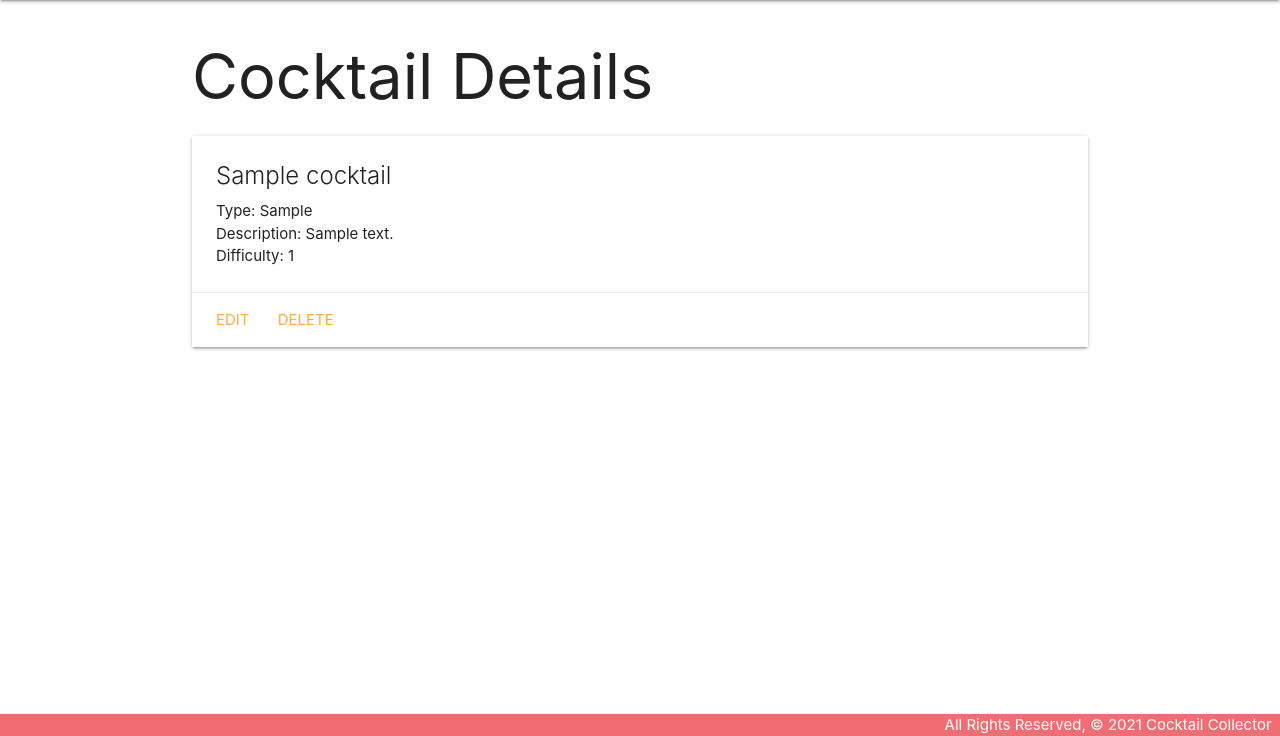
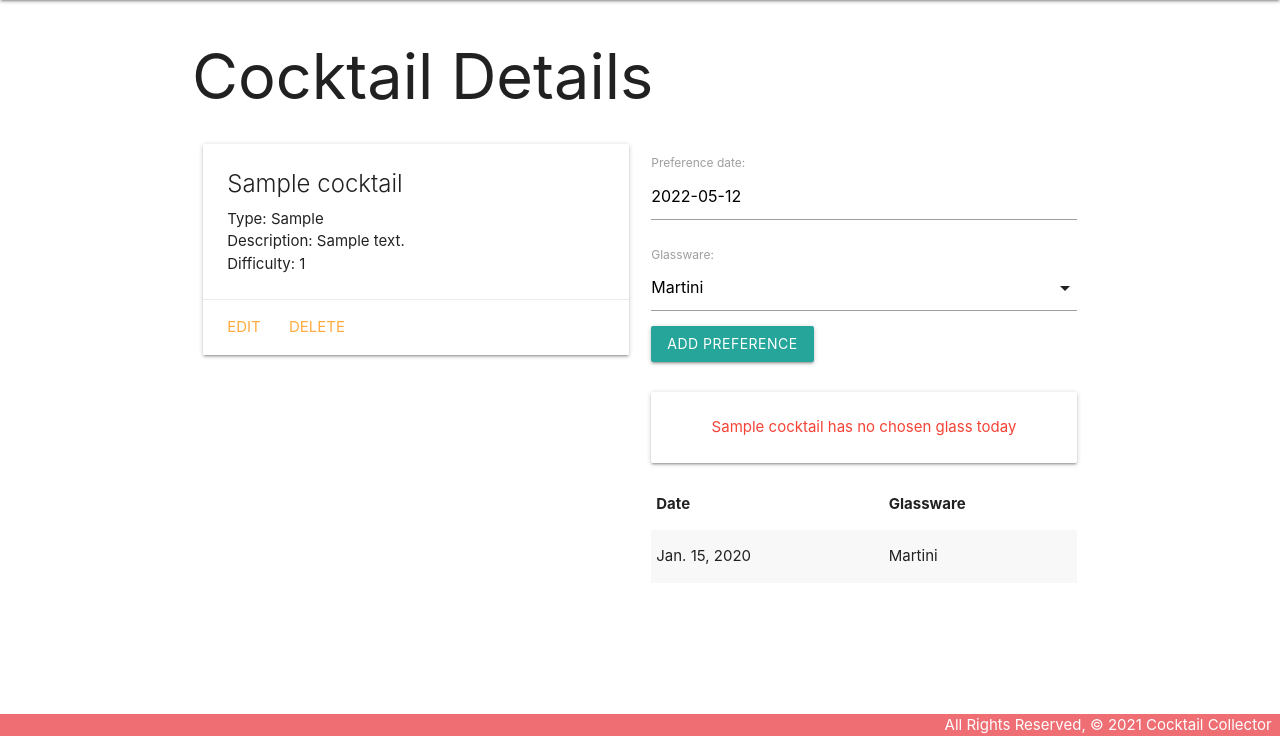
Before and after one commit to jhuang15/cocktailcollector, a Django app: page /cocktails/1/ in a window 1280 px wide. Shown: the part 64-800 px from the top of the page. Run offline with Django 4.2, Linux system fonts and the light colour scheme; tables that the repository leaves empty hold one stand-in row (values such as "Sample post").

Commit message:
Part 4: one-to-many

```diff
--- a/main_app/admin.py
+++ b/main_app/admin.py
@@ -1,5 +1,6 @@
 from django.contrib import admin
-from .models import Cocktail
+from .models import Cocktail, Preference
 
 # Register your models here
 admin.site.register(Cocktail)
+admin.site.register(Preference)
--- /dev/null
+++ b/main_app/forms.py
@@ -0,0 +1,7 @@
+from django.forms import ModelForm
+from .models import Preference
+
+class PreferenceForm(ModelForm):
+  class Meta:
+    model = Preference
+    fields = ['date', 'glassware']
--- a/main_app/models.py
+++ b/main_app/models.py
@@ -1,5 +1,15 @@
 from django.db import models
 from django.urls import reverse
+
+from datetime import date
+
+GLASSWARES = (
+  ('M','Martini'),
+  ('R','Rocks'),
+  ('H','Highball'),
+  ('C','Coupe'),
+  ('N','Nick&Nora')
+)
 
 # Create your models here.
 class Cocktail(models.Model):
@@ -13,3 +23,22 @@ class Cocktail(models.Model):
 
   def get_absolute_url(self):
     return reverse('detail', kwargs={'cocktail_id': self.id})
+
+  def fed_for_today(self):
+    return self.preference_set.filter(date=date.today()).count() >= len(GLASSWARES)
+
+class Preference(models.Model):
+  date = models.DateField('preference date')
+  glassware = models.CharField(
+    max_length=1,
+    choices=GLASSWARES,
+    default=GLASSWARES[0][0]
+    )
+
+  cocktail = models.ForeignKey(Cocktail, on_delete=models.CASCADE)
+
+  def __str__(self):
+    return f"{self.get_glassware_display()} on {self.date}"
+
+  class Meta:
+    ordering = ['-date']
--- a/main_app/templates/base.html
+++ b/main_app/templates/base.html
@@ -9,6 +9,7 @@
   <title>Cocktail Collector</title>
   <link rel="stylesheet" href="https://cdnjs.cloudflare.com/ajax/libs/materialize/1.0.0/css/materialize.min.css">
   <link rel="stylesheet" type="text/css" href="{% static 'css/style.css' %}">
+  <script src="https://cdnjs.cloudflare.com/ajax/libs/materialize/1.0.0/js/materialize.min.js"></script>
 </head>
 <body>
   <header class="navbar-fixed">
--- a/main_app/templates/cocktails/detail.html
+++ b/main_app/templates/cocktails/detail.html
@@ -2,6 +2,9 @@
 {% block content %}
 
 <h1>Cocktail Details</h1>
+
+<div class="row">
+  <div class="col s6">
 
     <div class="card">
       <div class="card-content">
@@ -10,14 +13,54 @@
         <p>Description: {{ cocktail.description }}</p>
         <p>Difficulty: {{ cocktail.difficulty }}</p>
       </div>
-
       <div class="card-action">
         <a href="{% url 'cocktails_update' cocktail.id %}">Edit</a>
         <a href="{% url 'cocktails_delete' cocktail.id %}">Delete</a>
       </div>
+    </div>
+  </div>
+  <div class="col s6">
 
+    <form action = "{% url 'add_preference' cocktail.id %}" method="POST">
+      {% csrf_token %}
+      {{ preference_form.as_p }}
+      <input type="submit" class="btn" value="Add Preference">
+    </form>
+
+    <br>
+    {% if cocktail.preference_for_today %}
+      <div class="card-panel teal-text center-align">{{cocktail.name}} has utilized all glassware options</div>
+    {% else %}
+      <div class="card-panel red-text center-align">{{cocktail.name}} has no chosen glass today</div>
+    {% endif %}
+
+    <table class="striped">
+      <thead>
+        <tr><th>Date</th><th>Glassware</th></tr>
+      </thead>
+      <tbody>
+        {% for preference in cocktail.preference_set.all %}
+          <tr>
+            <td>{{preference.date}}</td>
+            <td>{{preference.get_glassware_display}}</td>
+          </tr>
+        {% endfor %}
+      </tbody>
+    </table>
+  </div>
 </div>
 
+<script>
+  const dateEl = document.getElementById('id_date');
+  M.Datepicker.init(dateEl, {
+    format: 'yyyy-mm-dd',
+    defaultDate: new Date(),
+    setDefaultDate: true,
+    autoClose: true
+  });
 
+  const selectEl = document.getElementById('id_glassware');
+  M.FormSelect.init(selectEl);
+</script>
 
 {% endblock %}
--- a/main_app/urls.py
+++ b/main_app/urls.py
@@ -9,4 +9,5 @@ urlpatterns = [
   path('cocktails/create/', views.CocktailCreate.as_view(), name='cocktails_create'),
   path('cocktails/<int:pk>/update/', views.CocktailUpdate.as_view(), name='cocktails_update'),
   path('cocktails/<int:pk>/delete/', views.CocktailDelete.as_view(), name='cocktails_delete'),
+  path('cocktailss/<int:cocktail_id>/add_preference/', views.add_preference, name='add_preference'),
 ]
--- a/main_app/views.py
+++ b/main_app/views.py
@@ -1,6 +1,7 @@
-from django.shortcuts import render
+from django.shortcuts import render,redirect
 from django.views.generic.edit import CreateView, UpdateView, DeleteView
 from .models import Cocktail
+from .forms import PreferenceForm
 
 # Define the home view
 def home(request):
@@ -15,7 +16,19 @@ def cocktails_index(request):
 
 def cocktails_detail(request, cocktail_id):
   cocktail = Cocktail.objects.get(id=cocktail_id)
-  return render(request, 'cocktails/detail.html', { 'cocktail': cocktail })
+  preference_form = PreferenceForm()
+  return render(request, 'cocktails/detail.html', {
+    'cocktail': cocktail, 'preference_form': preference_form
+  })
+
+def add_preference(request, cocktail_id):
+  form = PreferenceForm(request.POST)
+  if form.is_valid():
+    new_preference = form.save(commit=False)
+    new_preference.cocktail_id = cocktail_id
+    new_preference.save()
+  return redirect('detail', cocktail_id=cocktail_id)
+
 
 class CocktailCreate(CreateView):
   model = Cocktail
```
Also changed, not shown: main_app/migrations/0002_preference.py (added). Lines whose indentation alone changed are shown as unchanged.
